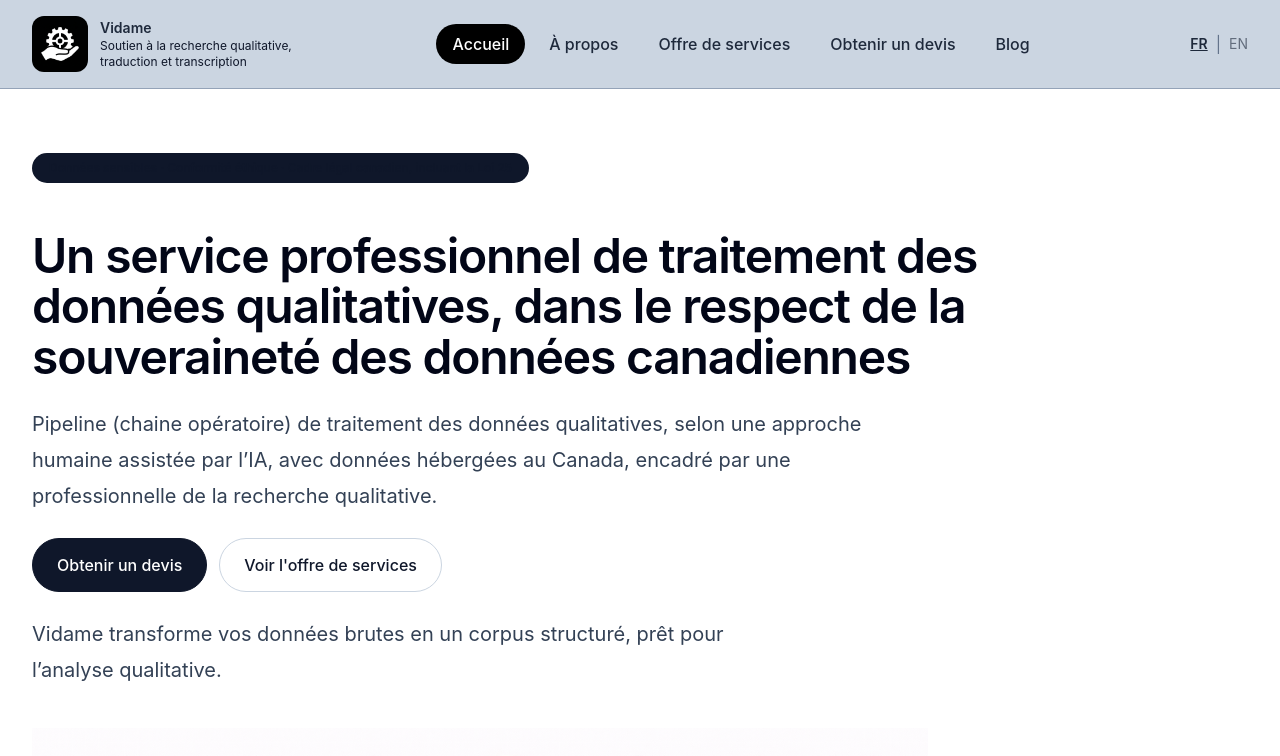
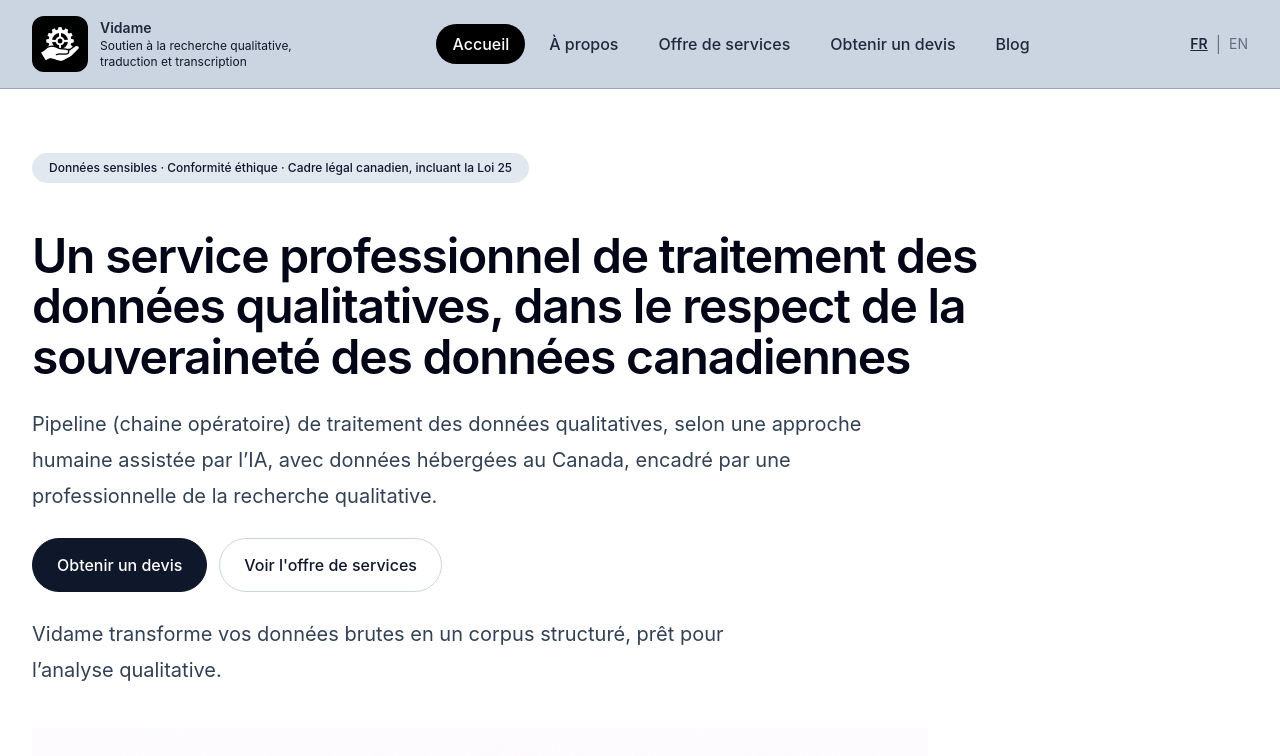
Before and after one commit to momopro21/vidame-recherche, a React (Vite) app: page / in a window 1280 px wide. Shown: the top 756 px of the page. Built offline with nearby package versions, Linux system fonts and the light colour scheme; the HTML template or start-up script is replaced by a standard one.

Commit message:
Update App.tsx

```diff
--- a/src/App.tsx
+++ b/src/App.tsx
@@ -409,7 +409,7 @@ function Accueil({ setPage }: { setPage: (page: string) => void }) {
        {/* ===== VIDAME_REPERE_HERO_ACCUEIL ===== */}
       <section className="mx-auto max-w-7xl px-10 py-18 md:px-8 md:py-16">
         <div className="max-w-5xl space-y-12">
-          <Badge className="rounded-full bg-slate-900 px-4 py-1.5 text-slate-900 hover:bg-slate-200">
+          <Badge className="rounded-full bg-slate-200 px-4 py-1.5 text-slate-900 hover:bg-slate-200">
             Données sensibles · Conformité éthique · Cadre légal canadien, incluant la Loi 25
           </Badge>
 
```
